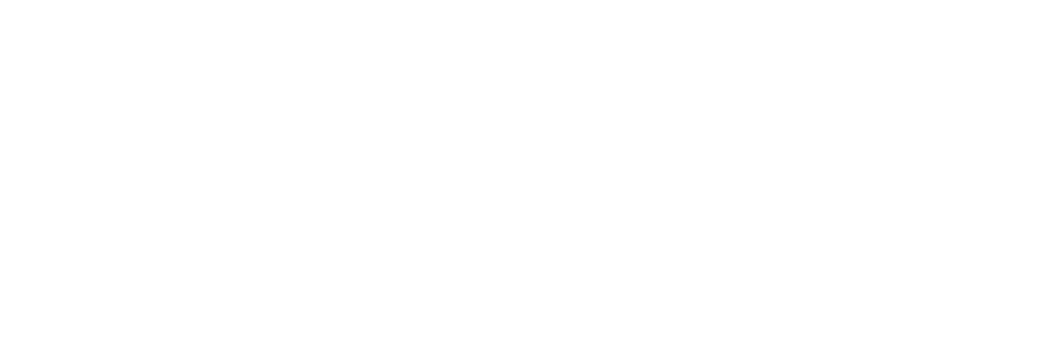
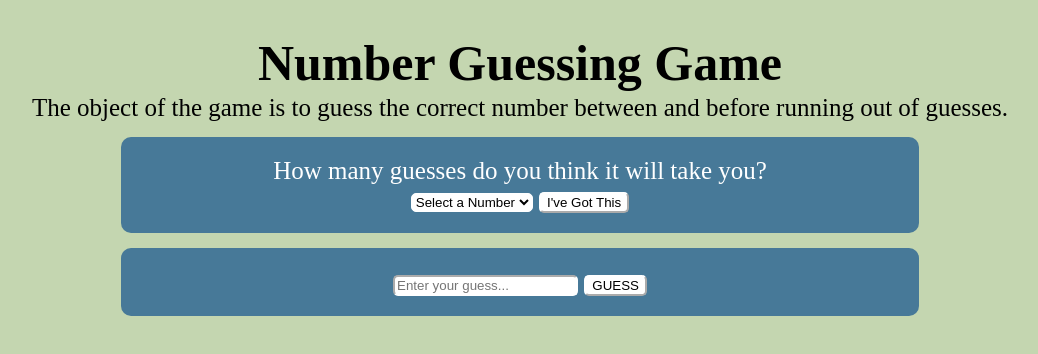
Before and after one commit to elizabethgriffith/number-guesser, a plain HTML site: page index.html in a window 1280 px wide. Shown: the whole page, without its empty margins (120-1158 px from the left). Drawn offline with Linux system fonts and the light colour scheme.

Commit message:
Input html and initial styling

```diff
--- a/index.html
+++ b/index.html
@@ -8,7 +8,24 @@
   <title>Number Guessing Game</title>
 </head>
 <body>
+  <h1>Number Guessing Game</h1>
+  <p>The object of the game is to guess the correct number between <span class='min'></span> and <span class="max"></span> before running out of guesses.</p>
+  <section>
+    <p class="whiteText">How many guesses do you think it will take you?</p>
+    <select name="guesses" id="numOfGuesses">
+      <option value="select">Select a Number</option>
+      <option value="oneGuess">1</option>
+      <option value="twoGuesses">2</option>
+      <option value="threeGuesses">3</option>
+    </select>
+    <input type="submit" value="I've Got This" class="btn">
+  </section>
+  <section>
+    <input type="number" id="guessInput" placeholder="Enter your guess...">
+    <input type="submit" value="GUESS" id="guessButton">
+  </section>
 
+  <p class="message"></p>
   <script src="app.js"></script>
 </body>
 </html>
--- a/style.css
+++ b/style.css
@@ -0,0 +1,31 @@
+body {
+  text-align: center;
+  background-color: #C4D6B0;
+  font-size: 25px;
+}
+
+section {
+  background: #477998;
+  border-radius: 10px;
+  margin: 15px auto;
+  max-width: 60%;
+  padding: 20px;
+}
+
+p {
+  margin: 0;
+}
+
+h1 {
+  margin-bottom: 2.5px;
+}
+
+.whiteText {
+  color: white;
+}
+
+input, select {
+  background-color: white;
+  border-radius: 5px;
+  border-color: white;
+}
```
